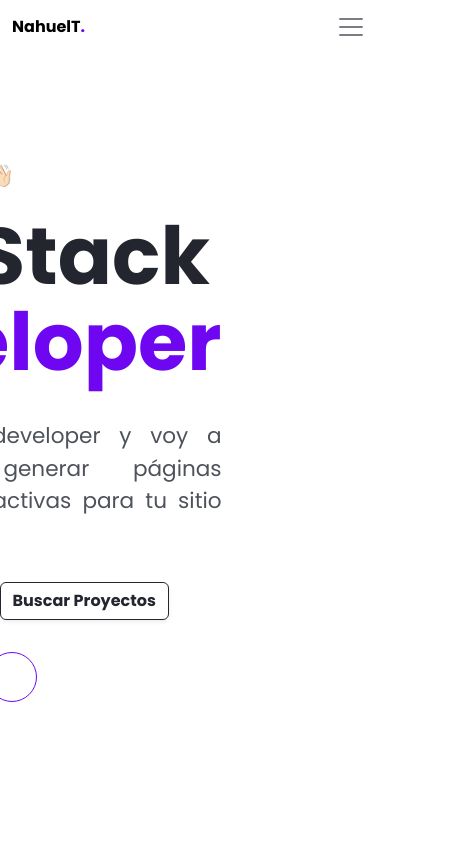
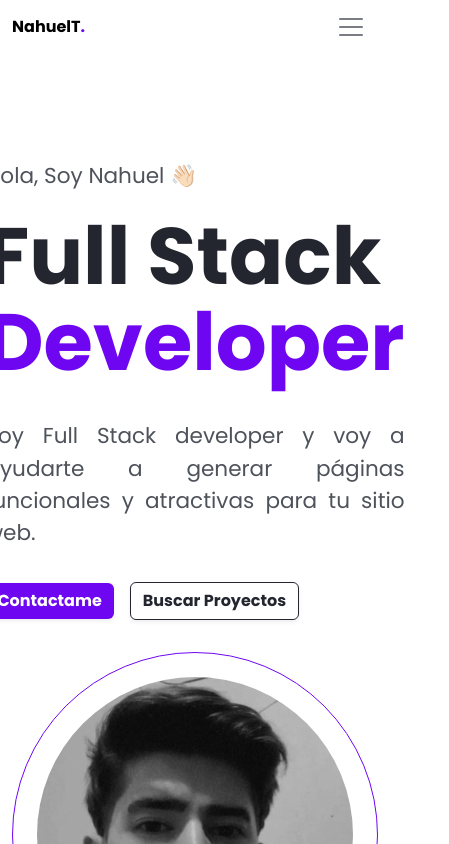
Before and after one commit to NahuelTeruel/ReactPorfolio, a React (Vite) app: page / in a window 390 px wide. Shown: the top 844 px of the page, 449 px wide, since content can reach past the window. Built offline with nearby package versions, Linux system fonts and the light colour scheme.

Commit message:
cambio responsive

```diff
--- a/src/components/home/Home.jsx
+++ b/src/components/home/Home.jsx
@@ -15,8 +15,8 @@ function Home() {
     }, []);
 
     return (
-    <section className="container text-center" id="home">
-        <div className="d-flex flex-column flex-md-row align-items-center justify-content-center">
+    <section className="container" id="home">
+        <div className="d-flex flex-column flex-md-row align-items-center">
             <div className="text-container" data-aos="fade-down">
                 <p className="fs-4 text">Hola, Soy Nahuel 👋🏻</p>
                 <h1 className="fw-bold text-secondary"> Full Stack</h1>
--- a/src/index.css
+++ b/src/index.css
@@ -8,7 +8,3 @@
   margin-top: 10rem;
   margin-bottom: 15rem;
 }
-
-body {
-  width: 20px;
-}
```
